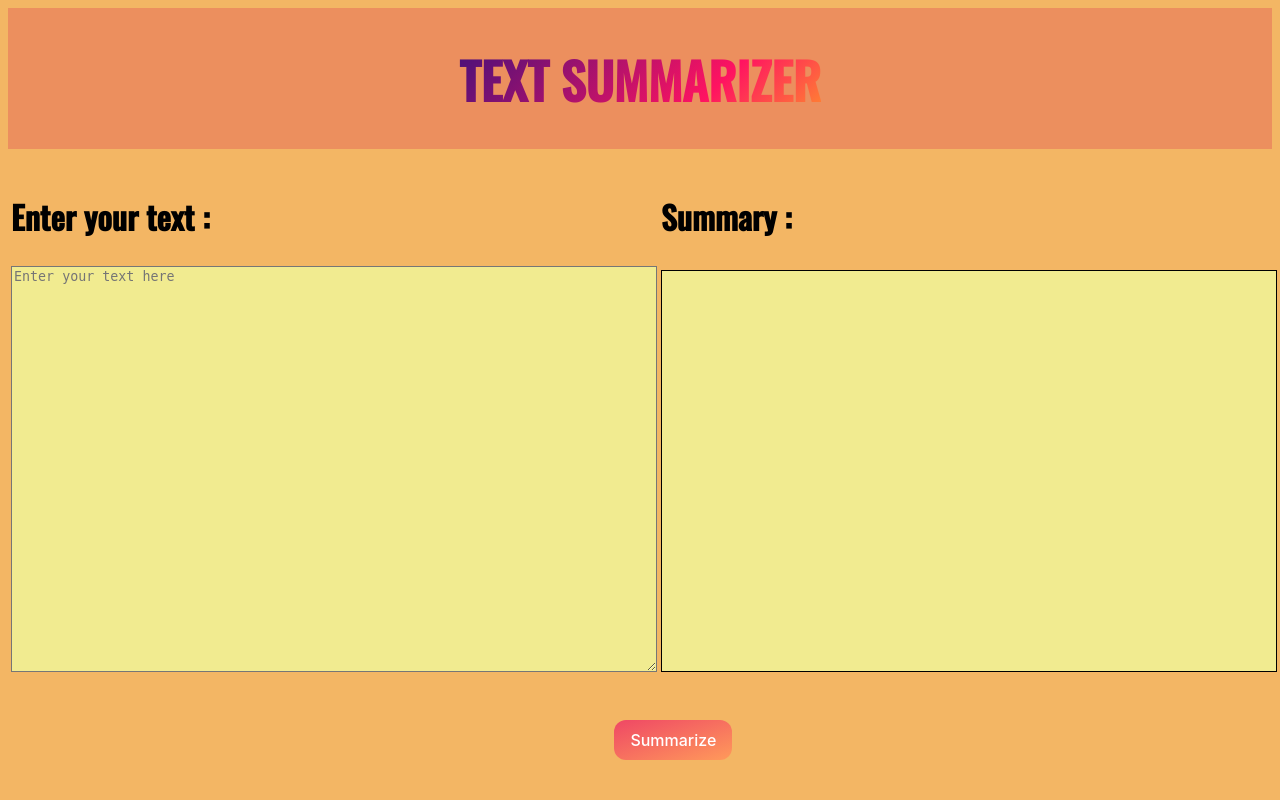
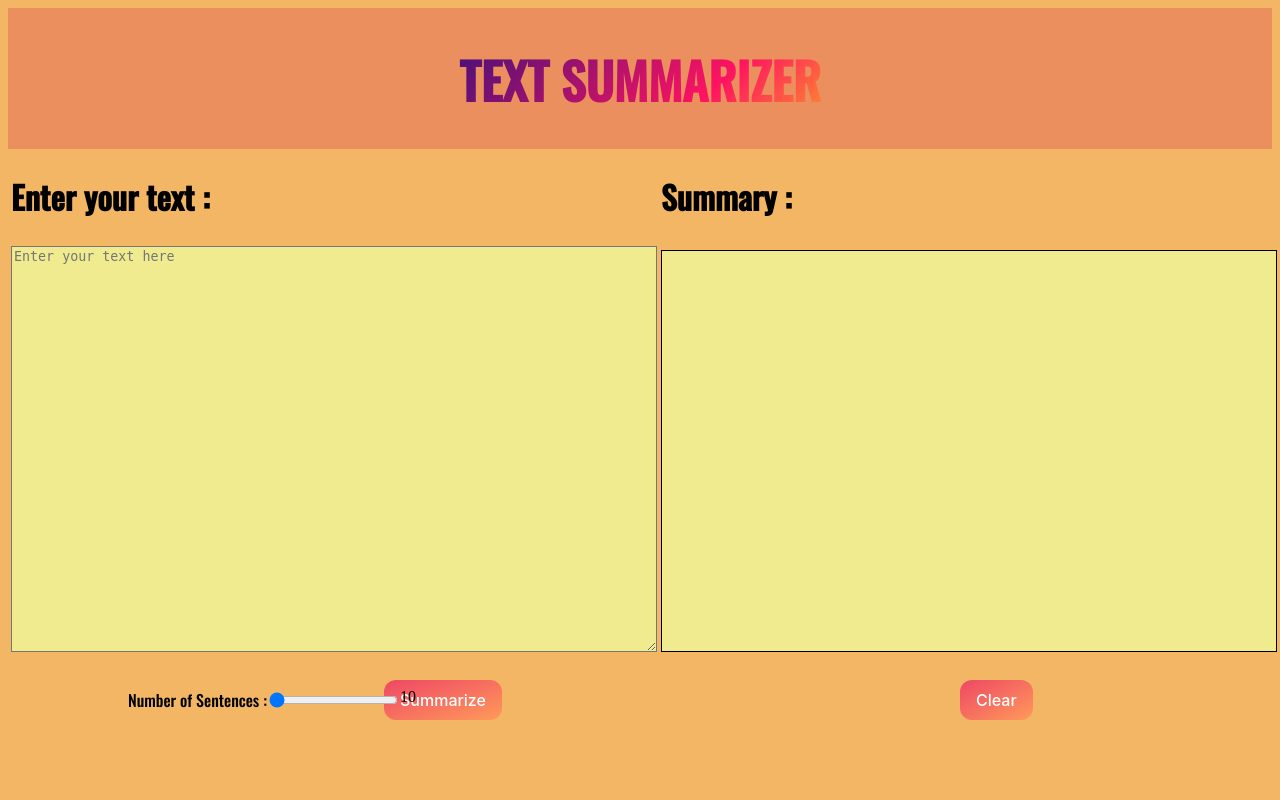
Before and after one commit to sahiltapu/Text-Summarizer, a Flask app: page / in a window 1280 px wide. Run offline with Flask 3, Linux system fonts and the light colour scheme.

Commit message:
adding some major changes

```diff
--- a/main.py
+++ b/main.py
@@ -7,12 +7,15 @@ app = Flask(__name__)
 def index():
     summary = None
     if request.method == 'POST':
-        text = request.form['text'].strip()  # Remove leading and trailing spaces
-        if text and not text.isspace():  # Check if the text is not empty and not just spaces
+        text = request.form['text'].strip()
+        if text and not text.isspace():
             sentence_list, filtered_words = preprocess_text(text)
             frequency_map = calculate_word_frequencies(filtered_words)
             sent_score = calculate_sentence_scores(sentence_list, frequency_map)
-            summary = generate_summary(sent_score, num_sentences=10)
+            num_sentences = int(request.form.get('numSentences', 10))
+            summary = generate_summary(sent_score, num_sentences=num_sentences)
+    elif request.method == 'GET':
+        summary = None  # Set summary to None when the page is loaded or refreshed
     return render_template('index.html', summary=summary)
 
 if __name__ == '__main__':
--- a/static/style.css
+++ b/static/style.css
@@ -4,7 +4,7 @@
   align-items: center;
   background-color: #ec8f5e;
   width: auto;
-  margin-bottom: 20px;
+
 }
 .heading {
   font-family: "Oswald", sans-serif;
@@ -23,6 +23,35 @@
   height: 50vh;
   width: 48vw;
   background-color: #f1eb90;
+  overflow-y: scroll;
+  overflow-x: hidden;
+
+}
+.summary_div::-webkit-scrollbar {
+  width: 10px;
+}
+.input_text_area::-webkit-scrollbar {
+  width: 10px;
+}
+.summary_div::-webkit-scrollbar-track {
+  background-color: #F1EB90;
+}
+.input_text_area::-webkit-scrollbar-track {
+  background-color: #F1EB90;
+}
+.summary_div::-webkit-scrollbar-thumb {
+  background-color: #9FBB73;
+  border-radius: 6px;
+}
+.input_text_area::-webkit-scrollbar-thumb {
+  background-color: #9FBB73;
+  border-radius: 6px;
+}
+.summary_div::-webkit-scrollbar-thumb:hover {
+  background-color: #EA906C;
+}
+.input_text_area::-webkit-scrollbar-thumb:hover {
+  background-color: #EA906C;
 }
 .animate-charcter {
   text-transform: uppercase;
@@ -50,11 +79,10 @@
     background-position: 200% center;
   }
 }
-.submit-button {
-    display: flex;
-    position: absolute;
-    top:90vh;
-    left: 48vw;
+.submit-button{display: flex;
+  position: absolute;
+  top: 85vh;
+  left: 30vw;
   background: linear-gradient(to bottom right, #ef4765, #ff9a5a);
   border: 0;
   border-radius: 12px;
@@ -77,14 +105,49 @@
   white-space: nowrap;
 }
 
-.submit-button:not([disabled]):focus {
+
+.clear-button {
+  display: flex;
+  position: absolute;
+  top: 85vh;
+  left: 75vw;
+  background: linear-gradient(to bottom right, #ef4765, #ff9a5a);
+  border: 0;
+  border-radius: 12px;
+  color: #ffffff;
+  cursor: pointer;
+  display: inline-block;
+  font-family: -apple-system, system-ui, "Segoe UI", Roboto, Helvetica, Arial,
+    sans-serif;
+  font-size: 16px;
+  font-weight: 500;
+  line-height: 2.5;
+  outline: transparent;
+  padding: 0 1rem;
+  text-align: center;
+  text-decoration: none;
+  transition: box-shadow 0.2s ease-in-out;
+  user-select: none;
+  -webkit-user-select: none;
+  touch-action: manipulation;
+  white-space: nowrap;
+}
+
+.clear-button:not([disabled]):hover {
   box-shadow: 0 0 0.25rem rgba(0, 0, 0, 0.5),
-    -0.125rem -0.125rem 1rem rgba(0, 0, 0, 0.5),
+    -0.125rem -0.125rem 1rem rgba(239, 71, 101, 0.5),
     0.125rem 0.125rem 1rem rgba(255, 154, 90, 0.5);
 }
+
 
 .submit-button:not([disabled]):hover {
   box-shadow: 0 0 0.25rem rgba(0, 0, 0, 0.5),
     -0.125rem -0.125rem 1rem rgba(239, 71, 101, 0.5),
     0.125rem 0.125rem 1rem rgba(255, 154, 90, 0.5);
 }
+.slidecontainer{
+  display: flex;
+  position:absolute;
+  top: 86vh;
+  left: 10vw;
+}
--- a/templates/index.html
+++ b/templates/index.html
@@ -1,5 +1,6 @@
 <!DOCTYPE html>
 <html lang="en">
+
 <head>
   <meta charset="UTF-8" />
   <meta http-equiv="X-UA-Compatible" content="IE=edge" />
@@ -9,13 +10,11 @@
 
   <link rel="preconnect" href="https://fonts.googleapis.com" />
   <link rel="preconnect" href="https://fonts.gstatic.com" crossorigin />
-    <link
-      href="https://fonts.googleapis.com/css2?family=Oswald:wght@500&display=swap"
-      rel="stylesheet"
-    />
+  <link href="https://fonts.googleapis.com/css2?family=Oswald:wght@500&display=swap" rel="stylesheet" />
   <link rel="stylesheet" href="/static/style.css" />
 </head>
-  <body style="background-color: #F3B664">
+
+<body style="background-color: #f3b664">
   <div class="heading_div">
     <h1 class="heading animate-charcter">TEXT SUMMARIZER</h1>
   </div>
@@ -23,26 +22,22 @@
     <table>
       <thead class="table-head">
         <th>
-            <h1
-              style="
+          <h1 style="
                 display: flex;
                 align-items: left;
                 justify-content: left;
                 font-family: Oswald, sans-serif;
-              "
-            >
+              ">
             Enter your text :
           </h1>
         </th>
         <th>
-            <h1
-              style="
+          <h1 style="
                 display: flex;
                 align-items: left;
                 justify-content: left;
                 font-family: Oswald, sans-serif;
-              "
-            >
+              ">
             Summary :
           </h1>
         </th>
@@ -51,24 +46,38 @@
         <tr>
           <td class="left-column">
             <form method="post" action="/">
-                <textarea
-                  class="input_text_area"
-                  name="text"
-                  rows="10"
-                  cols="40"
-                  placeholder="Enter your text here"
-                ></textarea>
+              <textarea class="input_text_area" name="text" rows="10" cols="40"
+                placeholder="Enter your text here"></textarea>
 
-                <input type="submit" value="Summarize" class="submit-button"/>
+              <input type="submit" value="Summarize" class="submit-button" />
+              <input type="button" value="Clear" class="clear-button" onclick="clearTextArea()" />
+              <div class="slidecontainer">
+                <label for="numSentences" style="font-family: Oswald, sans-serif">Number of Sentences :
+                </label>
+                <input type="range" id="numSentences" name="numSentences" min="10" max="150" value="10" />
+                <span id="numSentencesValue">10</span>
+
+                <script>
+                  var slider = document.getElementById("numSentences");
+                  var output = document.getElementById("numSentencesValue");
+                  output.innerHTML = slider.value;
+
+                  slider.oninput = function () {
+                    output.innerHTML = this.value;
+                  };
+                  function clearTextArea() {
+                    document.querySelector(".input_text_area").value = "";
+                    document.querySelector(".summary_div").innerHTML = "";
+                  }
+
+                </script>
+              </div>
             </form>
           </td>
           <td class="right-column">
             <div class="summary_div">
-                {% if summary %}
-                {% for sentence in summary %}
-                {{ sentence }}<br>
-                {% endfor %}
-              {% endif %}
+              {% if summary %} {% for sentence in summary %} {{ sentence }}<br />
+              {% endfor %} {% endif %}
             </div>
           </td>
         </tr>
@@ -76,4 +85,5 @@
     </table>
   </div>
 </body>
+
 </html>
```
Lines whose indentation alone changed are shown as unchanged.
